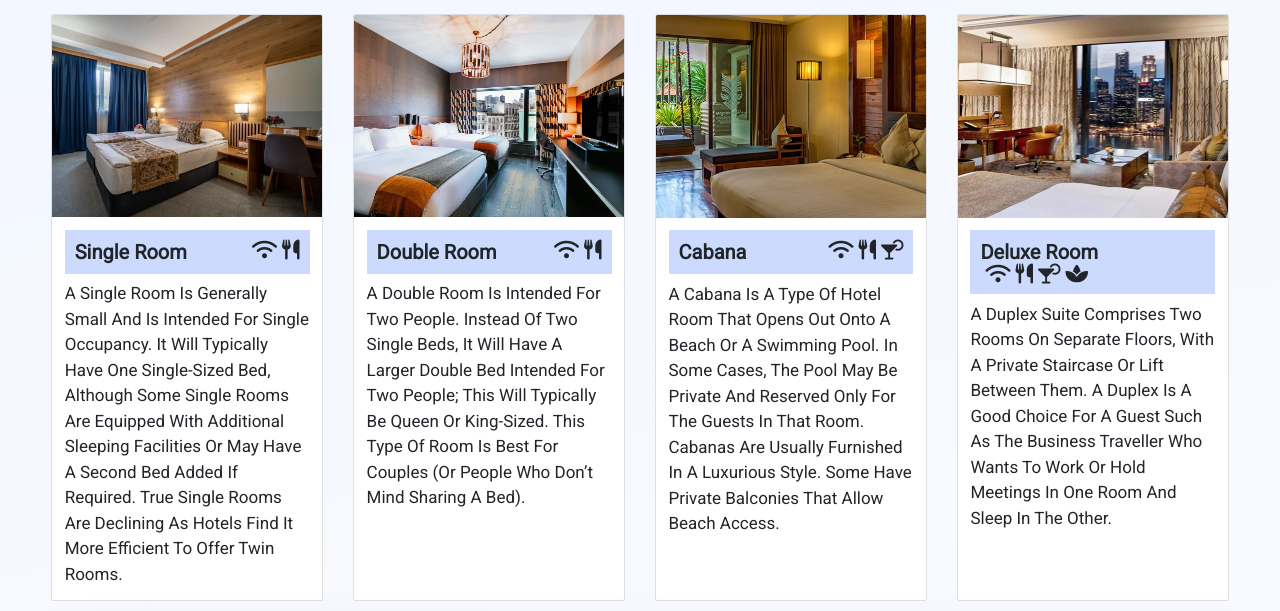
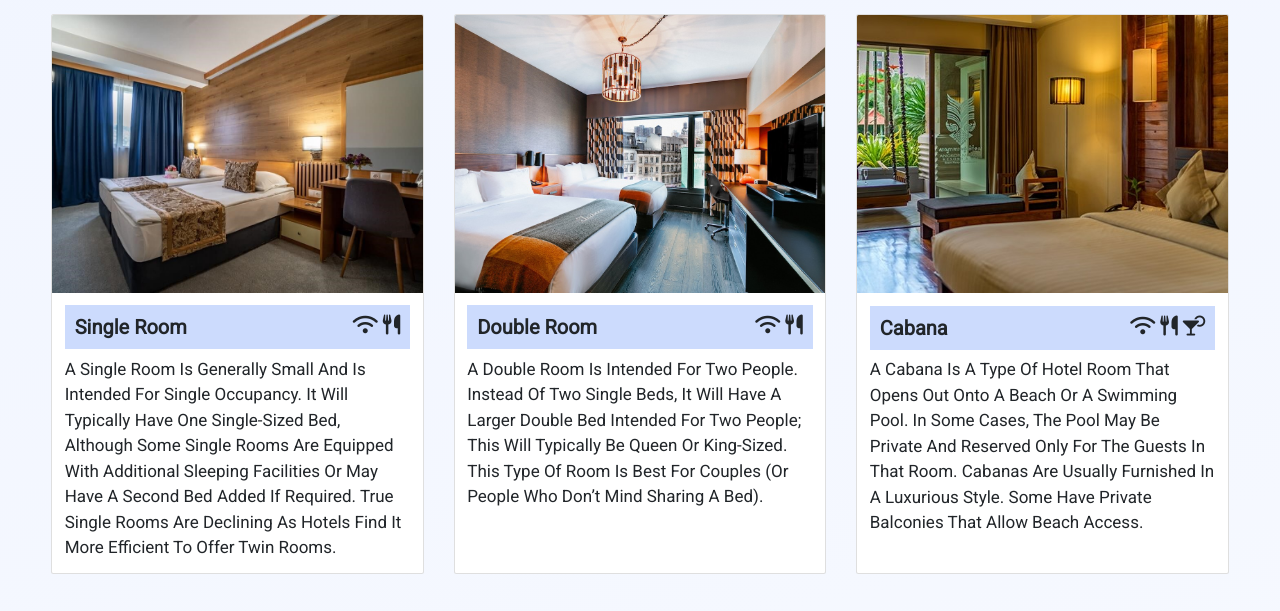
Before and after one commit to arunapriyadarshana/hotel-web-ui, a plain HTML site: page index.html in a window 1280 px wide. Shown: the part 769-1380 px from the top of the page. Drawn offline with nearby package versions, Linux system fonts and the light colour scheme; a web font is replaced by a local one.

Commit message:
update index.css

```diff
--- a/index.css
+++ b/index.css
@@ -104,7 +104,13 @@ header {
 .room-type .row {
   display: flex;
 }
+.room-type .col {
+  margin-bottom: 3%;
+}
 
+.card-img-top{
+  min-width: 300px ;
+}
 .card-title {
   display: flex;
   justify-content: space-between;
```
